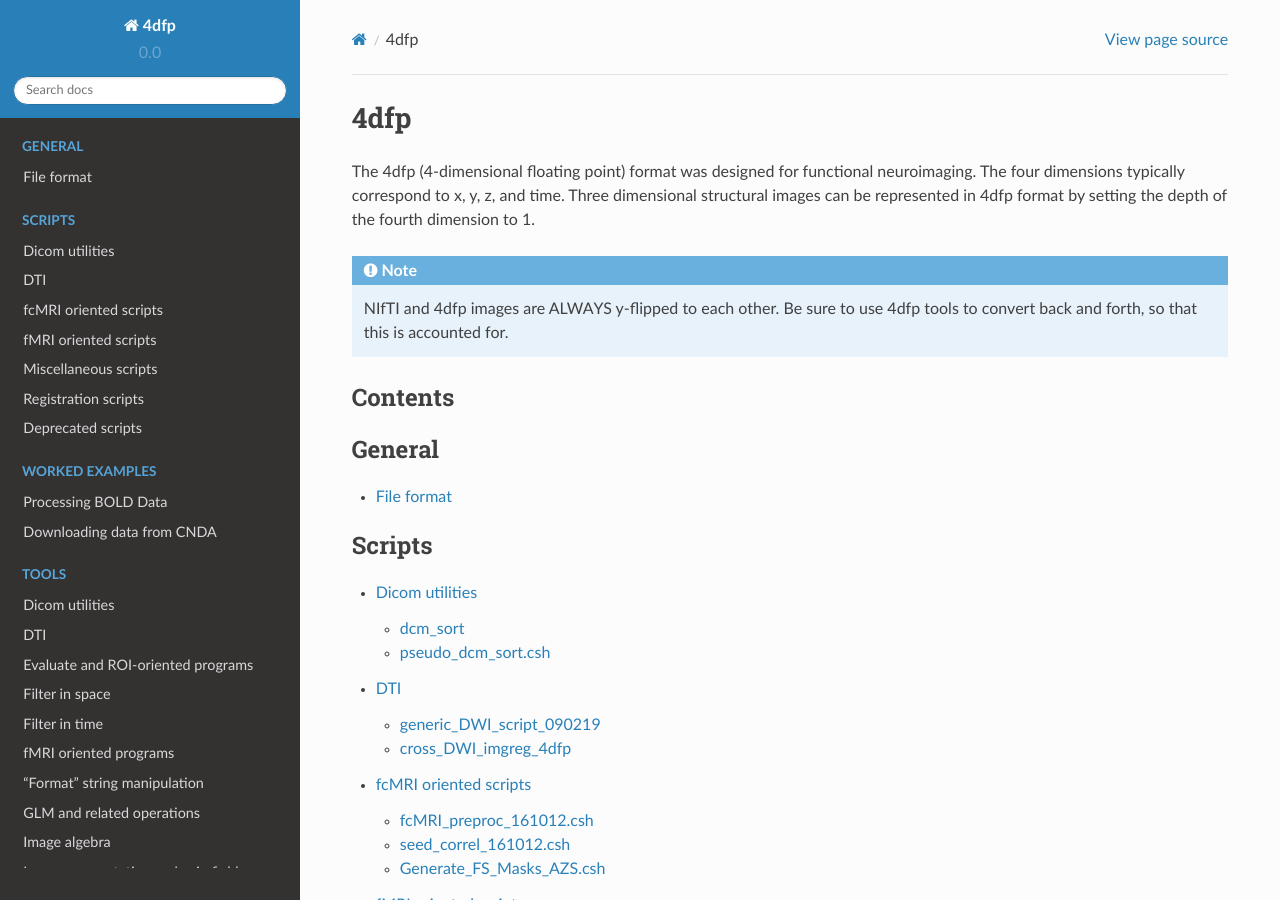
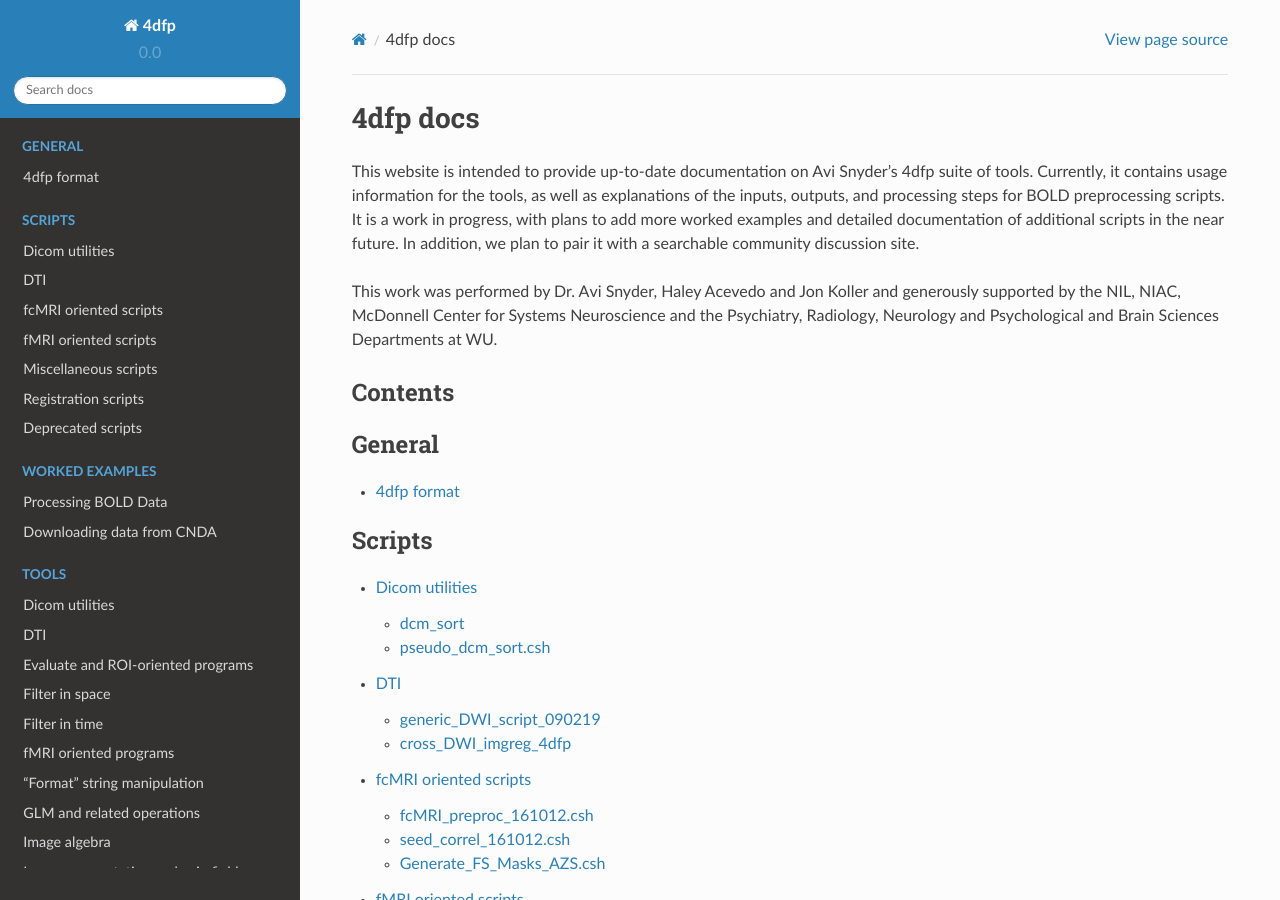
Before and after one commit to BlackHershey/4dfp-docs, a Sphinx documentation site: the page built from docs/index.rst, in a window 1280 px wide and 900 px high. Built offline with Sphinx 7.4.7 and the Read the Docs theme 2.0.0, drawn with Linux system fonts in a browser that asks for light colours; some of the changed text lies outside the part shown.

Commit message:
added summary / support information to landing page

```diff
--- a/README.rst
+++ b/README.rst
@@ -1,9 +1,7 @@
-----
-4dfp
-----
+---------
+4dfp docs
+---------
 
-The 4dfp (4-dimensional floating point) format was designed for functional neuroimaging. The four dimensions typically correspond to x, y, z, and time. Three dimensional structural images can be represented in 4dfp format by setting the depth of the fourth dimension to 1.
+This website is intended to provide up-to-date documentation on Avi Snyder’s 4dfp suite of tools. Currently, it contains usage information for the tools, as well as explanations of the inputs, outputs, and processing steps for BOLD preprocessing scripts. It is a work in progress, with plans to add more worked examples and detailed documentation of additional scripts in the near future. In addition, we plan to pair it with a searchable community discussion site.
 
-.. TODO: add info about why 4dfp is different from other image formats
-
-.. note:: NIfTI and 4dfp images are ALWAYS y-flipped to each other. Be sure to use 4dfp tools to convert back and forth, so that this is accounted for.
+This work was performed by Dr. Avi Snyder, Haley Acevedo and Jon Koller and generously supported by the NIL, NIAC, McDonnell Center for Systems Neuroscience and the Psychiatry, Radiology, Neurology and Psychological and Brain Sciences Departments at WU.
--- a/docs/conf.py
+++ b/docs/conf.py
@@ -46,8 +46,8 @@ master_doc = 'index'
 
 # General information about the project.
 project = u'4dfp'
-copyright = u'2017, Jon Koller, Haley Acevedo'
-author = u'Jon Koller, Haley Acevedo'
+copyright = u'2017, Avi Snyder, Jon Koller, Haley Acevedo'
+author = u'Avi Snyder, Jon Koller, Haley Acevedo'
 
 # The version info for the project you're documenting, acts as replacement for
 # |version| and |release|, also used in various other places throughout the
@@ -139,7 +139,7 @@ latex_elements = {
 #  author, documentclass [howto, manual, or own class]).
 latex_documents = [
     (master_doc, '4dfp.tex', u'4dfp Documentation',
-     u'Jon Koller, Haley Acevedo', 'manual'),
+     u'Avi Snyder, Jon Koller, Haley Acevedo', 'manual'),
 ]
 
 
--- a/docs/scripts/misc.rst
+++ b/docs/scripts/misc.rst
@@ -54,6 +54,8 @@ Options
 
 N.B.:	split_ROIs output files are put into the subdirectory ./single_ROIs
 
+.. _brec:
+
 brec
 ----
 parse rec file by procedure depth
```
Also changed, not shown: docs/format.rst (+8 -2 lines).
